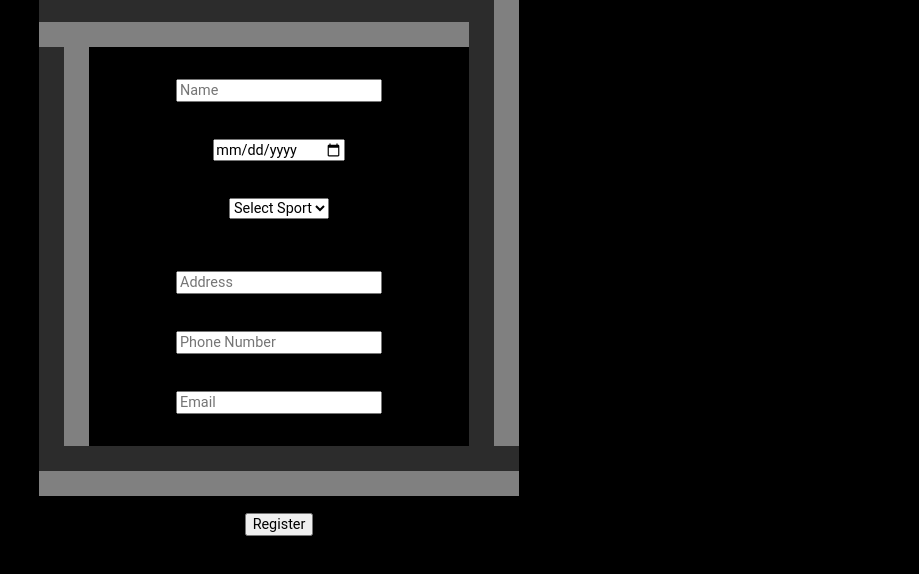
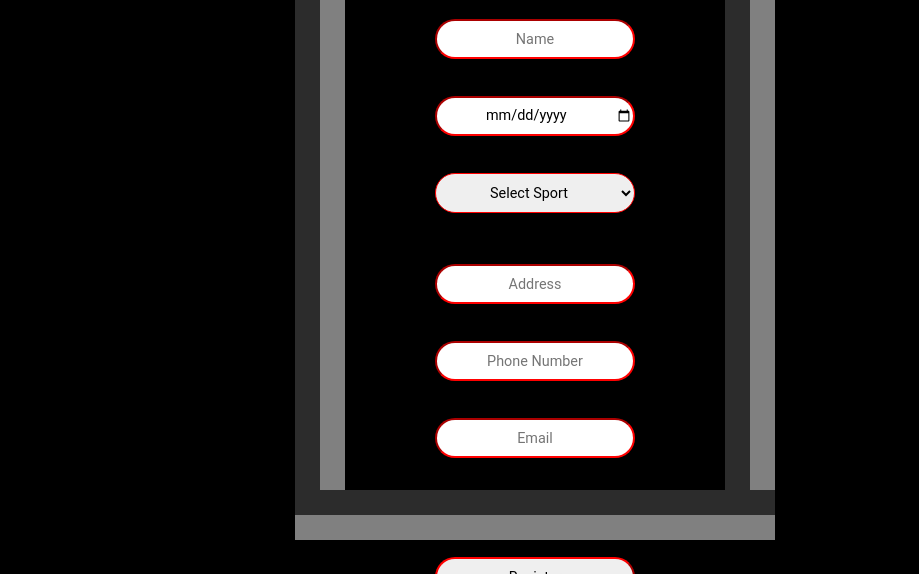
Before and after one commit to forhosting/forhosting.github.io, a plain HTML site: page templates/registration.html in a window 1280 px wide. Shown: the part 226-800 px from the top of the page, without its empty margins (361-1280 px from the left). Drawn offline with nearby package versions, Linux system fonts and the light colour scheme.

Commit message:
Update registration.css

```diff
--- a/css/registration.css
+++ b/css/registration.css
@@ -1,16 +1,43 @@
-/*#bgvid {
-  position: fixed;
-  right: 0;
-  bottom: 0;
-  min-width: 100%;
-  min-height: 100%;
+* {
+  box-sizing: content-box;
 }
 
-.content {
+body {
+  margin: 0;
+  font-family: Arial;
+  font-size: 17px;
+  overflow-x: hidden;
+}
+
+#myVideo {
   position: fixed;
+  left: 50%;
   bottom: 0;
-  background: rgba(0, 0, 0, 0.5);
+  /*min-width: 100%;
+  min-height: 100%;*/
+}
+
+.regi {
+  text-align: right;
+  position: absolute;
+  top: 90;
+  left: 20%;
   color: #f1f1f1;
   width: 100%;
-  padding: 20px;
-}*/
+}
+
+.baar {
+  text-align: center;
+  position: absolute;
+  top: 0;
+  color: #f1f1f1;
+  width: 100%;
+}
+
+#rcorners {
+  border-radius: 100px;
+  border-color: red;
+  width: 200px;
+  height: 40px;
+  text-align: center;
+}
```
